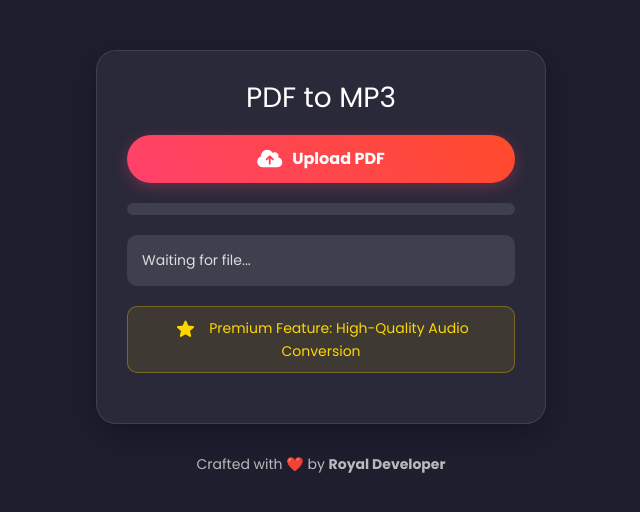
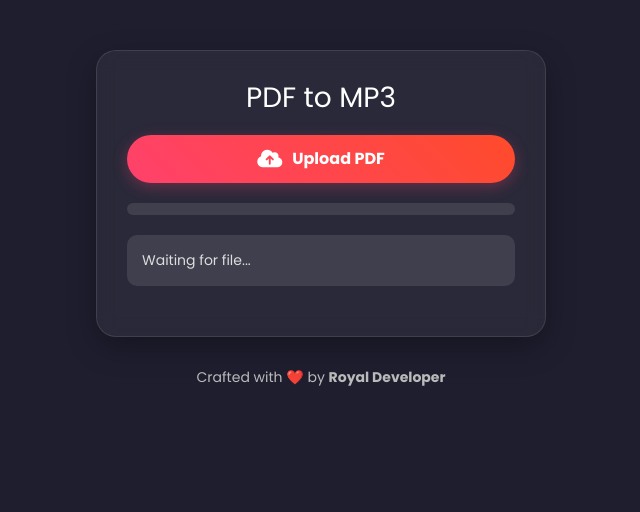
Before and after one commit to royal450/DigitalSolutionsMidia, a Flask app: template templates/index.html in a window 1280 px wide. Shown: the top 512 px of the page, without its empty margins (319-959 px from the left). Run offline with Flask 3, Linux system fonts and the light colour scheme; the template is opened without the code that fills it, so the values that code supplies are empty.

Commit message:
Update index.html

```diff
--- a/templates/index.html
+++ b/templates/index.html
@@ -11,9 +11,6 @@
 
     <!-- Google Fonts -->
     <link href="https://fonts.googleapis.com/css2?family=Poppins:wght@400;600;700&display=swap" rel="stylesheet">
-
-    <!-- Material Icons -->
-    <link href="https://fonts.googleapis.com/icon?family=Material+Icons+Round" rel="stylesheet">
 
     <style>
         body {
@@ -121,52 +118,14 @@
             flex: 1;
         }
 
-        .tooltip {
-            position: relative;
-            display: inline-block;
-        }
-
-        .tooltip .tooltiptext {
-            visibility: hidden;
-            width: 120px;
-            background-color: #555;
-            color: #fff;
-            text-align: center;
-            border-radius: 6px;
-            padding: 5px;
-            position: absolute;
-            z-index: 1;
-            bottom: 125%;
-            left: 50%;
-            margin-left: -60px;
-            opacity: 0;
-            transition: opacity 0.3s;
-        }
-
-        .tooltip:hover .tooltiptext {
-            visibility: visible;
-            opacity: 1;
-        }
-
-        .material-icons-round {
-            font-family: 'Material Icons Round';
-            font-size: 24px;
-            vertical-align: middle;
-        }
-
-        .premium-feature {
-            background: rgba(255, 215, 0, 0.1);
-            border: 1px solid rgba(255, 215, 0, 0.3);
-            padding: 10px;
+        .extracted-text {
+            background: rgba(255, 255, 255, 0.1);
+            padding: 15px;
             border-radius: 10px;
             margin-top: 20px;
-            color: #ffd700;
-            font-size: 14px;
-        }
-
-        .premium-feature i {
-            color: #ffd700;
-            margin-right: 8px;
+            text-align: left;
+            max-height: 200px;
+            overflow-y: auto;
         }
     </style>
 </head>
@@ -189,9 +148,10 @@
         <!-- Status Box -->
         <div class="status-box">Waiting for file...</div>
 
-        <!-- Premium Feature -->
-        <div class="premium-feature">
-            <i class="material-icons-round">star</i> Premium Feature: High-Quality Audio Conversion
+        <!-- Extracted Text -->
+        <div class="extracted-text" id="extractedText" style="display: none;">
+            <strong>Extracted Text:</strong>
+            <p id="textContent"></p>
         </div>
 
         <!-- Audio Controls -->
@@ -213,17 +173,17 @@
         const statusBox = document.querySelector(".status-box");
         const playButton = document.querySelector(".play-btn");
         const downloadButton = document.querySelector(".download-btn");
+        const extractedTextDiv = document.getElementById("extractedText");
+        const textContent = document.getElementById("textContent");
         let audio = null;
         let isPlaying = false;
 
         const steps = [
             "Uploading PDF",
+            "Extracting Text",
             "Creating Audio",
             "Downloading Audio",
-            "Initializing Slice Process",
-            "Complete",
-            "Speak Now",
-            "Speaking"
+            "Complete"
         ];
 
         fileInput.addEventListener("change", async function() {
@@ -242,14 +202,17 @@
                     statusBox.textContent = `${steps[stepIndex]}... ${i}%`;
                 }
 
+                // Send the file to the backend
                 let response = await fetch("/upload", { method: "POST", body: formData });
                 let data = await response.json();
 
-                if (data.mp3_files) {
+                if (data.text && data.mp3_files) {
                     progressBar.style.width = "100%";
                     statusBox.textContent = "Conversion Complete!";
                     playButton.style.display = "block";
                     downloadButton.style.display = "block";
+                    extractedTextDiv.style.display = "block";
+                    textContent.textContent = data.text;
                     audio = new Audio(`/output/${data.mp3_files[0]}`);
                 } else {
                     statusBox.textContent = "Error: " + data.error;
@@ -283,4 +246,4 @@
     </script>
 
 </body>
-</html>
+        </html>
```
